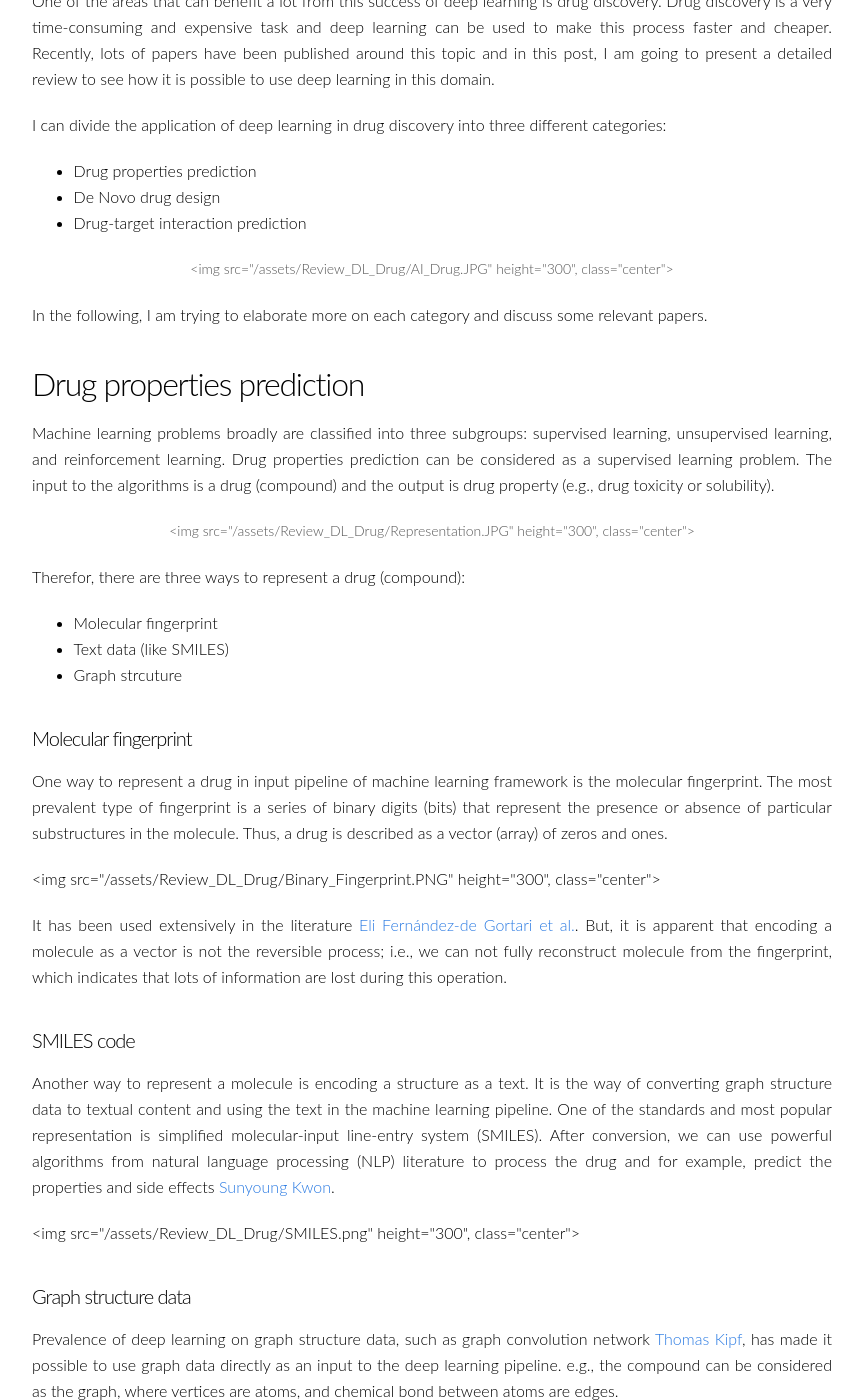
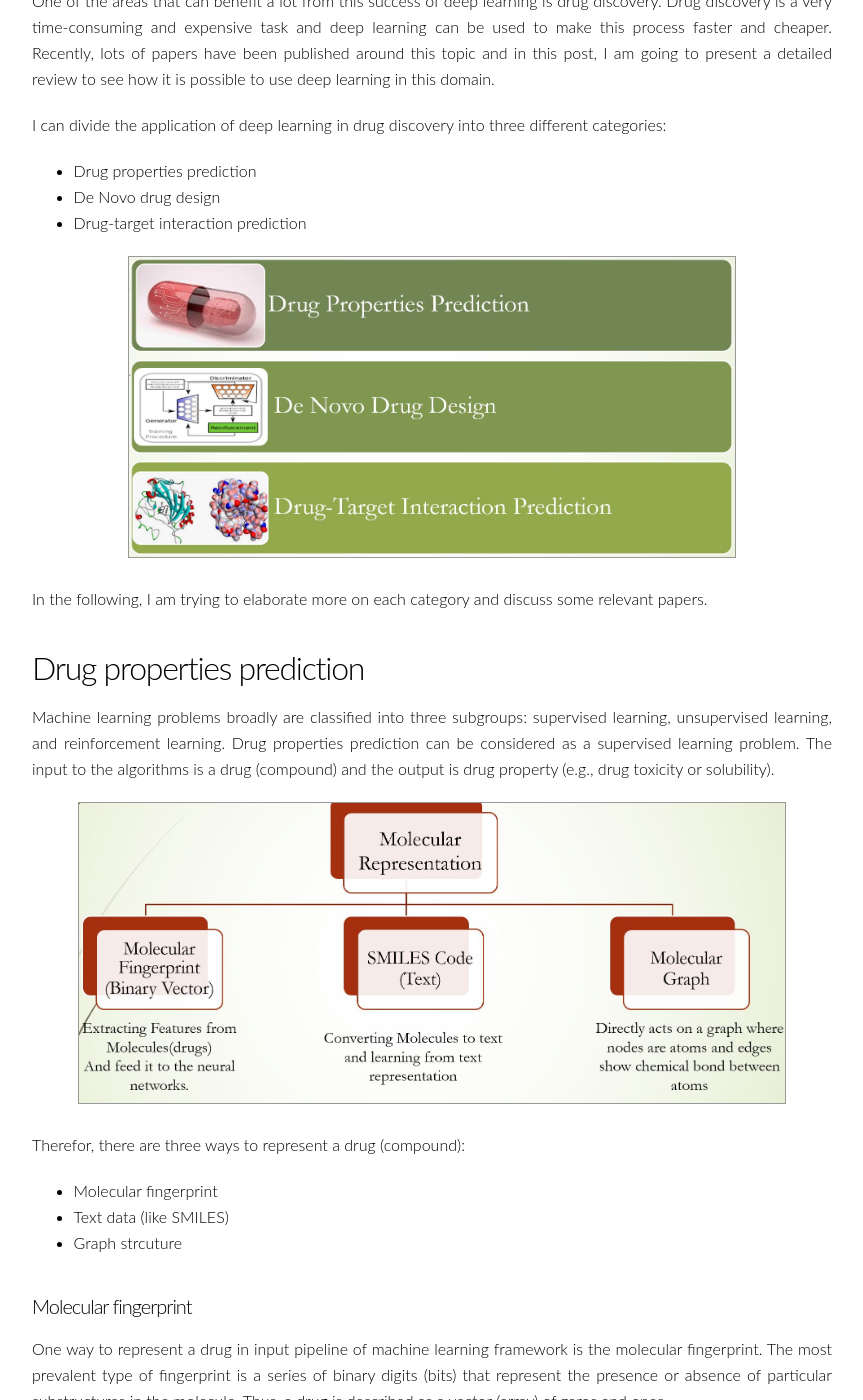
Before and after one commit to HFooladi/HFooladi.github.io, a Jekyll site: the page built from _posts/2018-10-31-Review_DL_Drug.md, in a window 1280 px wide and 1400 px high, scrolled down 362 px. Shown: the whole window, without its empty margins (208-1071 px from the left). Built offline with Jekyll 4.4.1, drawn with Linux system fonts in a browser that asks for light colours; comment, search, counter and statistics services are not loaded; some of the changed text lies outside the part shown.

Commit message:
Update 2018-10-31-Review_DL_Drug.md

```diff
--- a/_posts/2018-10-31-Review_DL_Drug.md
+++ b/_posts/2018-10-31-Review_DL_Drug.md
@@ -17,7 +17,7 @@ I can divide the application of deep learning in drug discovery into three diffe
 - Drug-target interaction prediction
 
 <div class="imgcap">
-<img src="/assets/Review_DL_Drug/AI_Drug.JPG" height="300", class="center">
+<img src="/assets/Review_DL_Drug/AI_Drug.JPG" height="300" class="center">
 </div>
 
 In the following, I am trying to elaborate more on each category and discuss some relevant papers.
@@ -27,7 +27,7 @@ In the following, I am trying to elaborate more on each category and discuss som
 Machine learning problems broadly are classified into three subgroups: supervised learning, unsupervised learning, and reinforcement learning. Drug properties prediction can be considered as a supervised learning problem. The input to the algorithms is a drug (compound) and the output is drug property (e.g., drug toxicity or solubility).
 
 <div class="imgcap">
-<img src="/assets/Review_DL_Drug/Representation.JPG" height="300", class="center">
+<img src="/assets/Review_DL_Drug/Representation.JPG" height="300" class="center">
 </div>
 
 Therefor, there are three ways to represent a drug (compound):
@@ -40,19 +40,19 @@ Therefor, there are three ways to represent a drug (compound):
 One way to represent a drug in input pipeline of machine learning framework is the molecular fingerprint. The most prevalent type of fingerprint is a series of binary digits (bits) that represent the presence or absence of particular substructures in the molecule. Thus, a drug is described as a vector (array) of zeros and ones.
 
 <div class="Binary Fingerprint">
-<img src="/assets/Review_DL_Drug/Binary_Fingerprint.PNG" height="300", class="center">
+<img src="/assets/Review_DL_Drug/Binary_Fingerprint.PNG" height="300" class="center">
 </div>
 
-It has been used extensively in the literature [Eli Fernández-de Gortari et al.](https://jcheminf.biomedcentral.com/articles/10.1186/s13321-017-0195-1#Sec11). But, it is apparent that encoding a molecule as a vector is not the reversible process; i.e., we can not fully reconstruct molecule from the fingerprint, which indicates that lots of information are lost during this operation.
+It has been used extensively in the literature [[Eli Fernández-de Gortari et al.]](https://jcheminf.biomedcentral.com/articles/10.1186/s13321-017-0195-1#Sec11). But, it is apparent that encoding a molecule as a vector is not the reversible process; i.e., we can not fully reconstruct molecule from the fingerprint, which indicates that lots of information are lost during this operation.
 
 #### SMILES code
 
-Another way to represent a molecule is encoding a structure as a text. It is the way of converting graph structure data to textual content and using the text in the machine learning pipeline. One of the standards and most popular representation is simplified molecular-input line-entry system (SMILES). After conversion, we can use powerful algorithms from natural language processing (NLP) literature to process the drug and for example, predict the properties and side effects [Sunyoung Kwon](https://arxiv.org/abs/1704.08432).
+Another way to represent a molecule is encoding a structure as a text. It is the way of converting graph structure data to textual content and using the text in the machine learning pipeline. One of the standards and most popular representation is simplified molecular-input line-entry system (SMILES). After conversion, we can use powerful algorithms from natural language processing (NLP) literature to process the drug and for example, predict the properties and side effects [[Sunyoung Kwon]](https://arxiv.org/abs/1704.08432).
 
 <div class="Generation of SMILES (Wikipedia)">
-<img src="/assets/Review_DL_Drug/SMILES.png" height="300", class="center">
+<img src="/assets/Review_DL_Drug/SMILES.png" height="300" class="center">
 </div>
 
 #### Graph structure data
 
-Prevalence of deep learning on graph structure data, such as graph convolution network [Thomas Kipf](https://tkipf.github.io/graph-convolutional-networks/), has made it possible to use graph data directly as an input to the deep learning pipeline. e.g., the compound can be considered as the graph, where vertices are atoms, and chemical bond between atoms are edges.
+Prevalence of deep learning on graph structure data, such as graph convolution network [[Thomas Kipf]](https://tkipf.github.io/graph-convolutional-networks/), has made it possible to use graph data directly as an input to the deep learning pipeline. e.g., the compound can be considered as the graph, where vertices are atoms, and chemical bond between atoms are edges.
```
